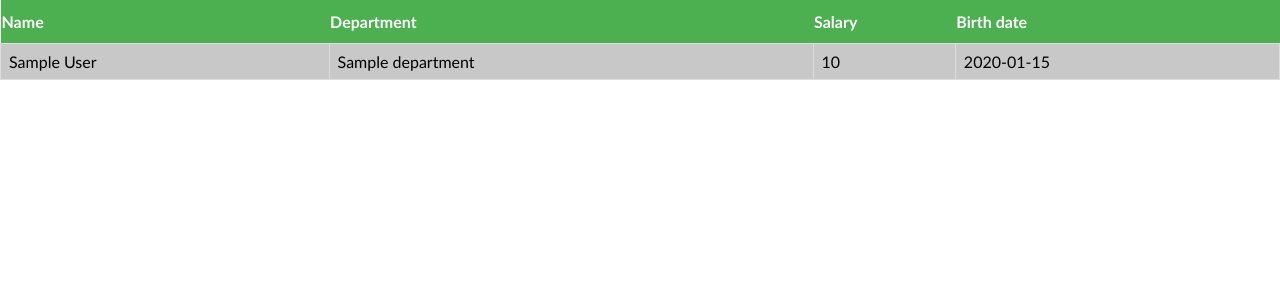
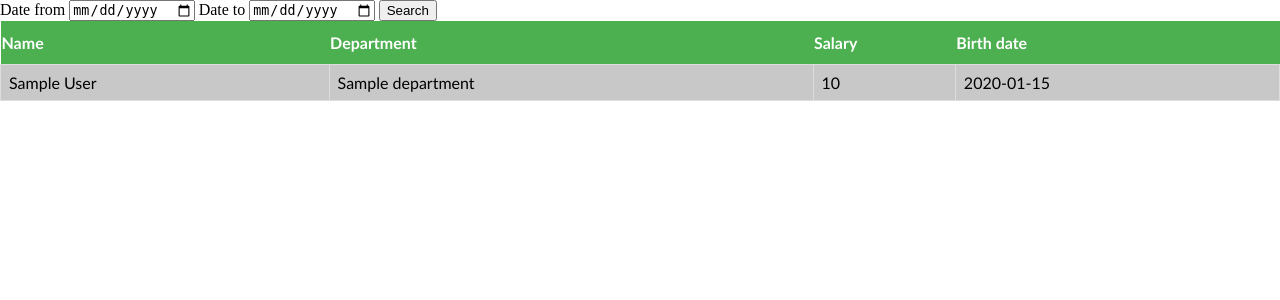
Before and after one commit to rostislavborovyk/grad_work, a Flask app: page /employees in a window 1280 px wide. Shown: the part 50-350 px from the top of the page. Run offline with Flask 2, Linux system fonts and the light colour scheme; tables that the repository leaves empty hold one stand-in row (values such as "Sample post").

Commit message:
Added search of employees via birthdays

```diff
--- /dev/null
+++ b/department_app/forms.py
@@ -0,0 +1,8 @@
+from flask_wtf import Form
+from wtforms import DateField, ValidationError
+from wtforms.validators import DataRequired
+
+
+class BirthDaySearchForm(Form):
+    date_from = DateField('Date from', validators=[DataRequired()])
+    date_to = DateField('Date to', validators=[DataRequired()])
--- a/department_app/templates/employees.html
+++ b/department_app/templates/employees.html
@@ -6,6 +6,14 @@
 {% endblock %}
 
 {% block content %}
+<div>
+    <form method="POST" action="">
+        {{ form.date_from.label }} {{ form.date_from(placeholder="yyyy-mm-dd") }}
+        {{ form.date_to.label }} {{ form.date_to(placeholder="yyyy-mm-dd") }}
+        <input type="submit"  value="Search">
+        {{ form.csrf_token }}
+    </form>
+</div>
 <table class="content-table">
     <tr>
         {% for element in table_data[0] %}
--- a/department_app/views.py
+++ b/department_app/views.py
@@ -1,6 +1,7 @@
 from . import app
-from flask import render_template
+from flask import render_template, redirect, url_for
 from .models import db
+from .forms import BirthDaySearchForm
 
 
 @app.route('/', methods=['GET', 'POST'])
@@ -17,17 +18,29 @@ def departments():
     )
     table_data = [[str(j) for j in i] for i in data_query.fetchall()]
     table_head.extend(table_data)
-
     return render_template('departments.html', table_data=table_head)
 
 
 @app.route('/employees', methods=['GET', 'POST'])
 def employees():
     table_head = [("Name", "Department", "Salary", "Birth date")]
-    data_query = db.session.execute(
-        "SELECT e.name, d.name, e.salary, e.birth_date FROM employee e"
-        " JOIN department d ON e.department_id = d.id"
-    )
+
+    bday_search_form = BirthDaySearchForm()
+    if bday_search_form.validate_on_submit():
+        date_from = bday_search_form.date_from.data
+        date_to = bday_search_form.date_to.data
+        if (date_to - date_from).days < 0:
+            return redirect(url_for('.employees'))
+        data_query = db.session.execute(
+            f"SELECT e.name, d.name, e.salary, e.birth_date FROM employee e "
+            f"JOIN department d ON e.department_id = d.id "
+            f"WHERE (e.birth_date >= \'{str(date_from)}\') AND (e.birth_date <= \'{str(date_to)}\')"
+        )
+    else:
+        data_query = db.session.execute(
+            "SELECT e.name, d.name, e.salary, e.birth_date FROM employee e"
+            " JOIN department d ON e.department_id = d.id"
+        )
     table_data = [[str(j) for j in i] for i in data_query.fetchall()]
     table_head.extend(table_data)
-    return render_template('employees.html', table_data=table_head)
+    return render_template('employees.html', table_data=table_head, form=bday_search_form)
```
